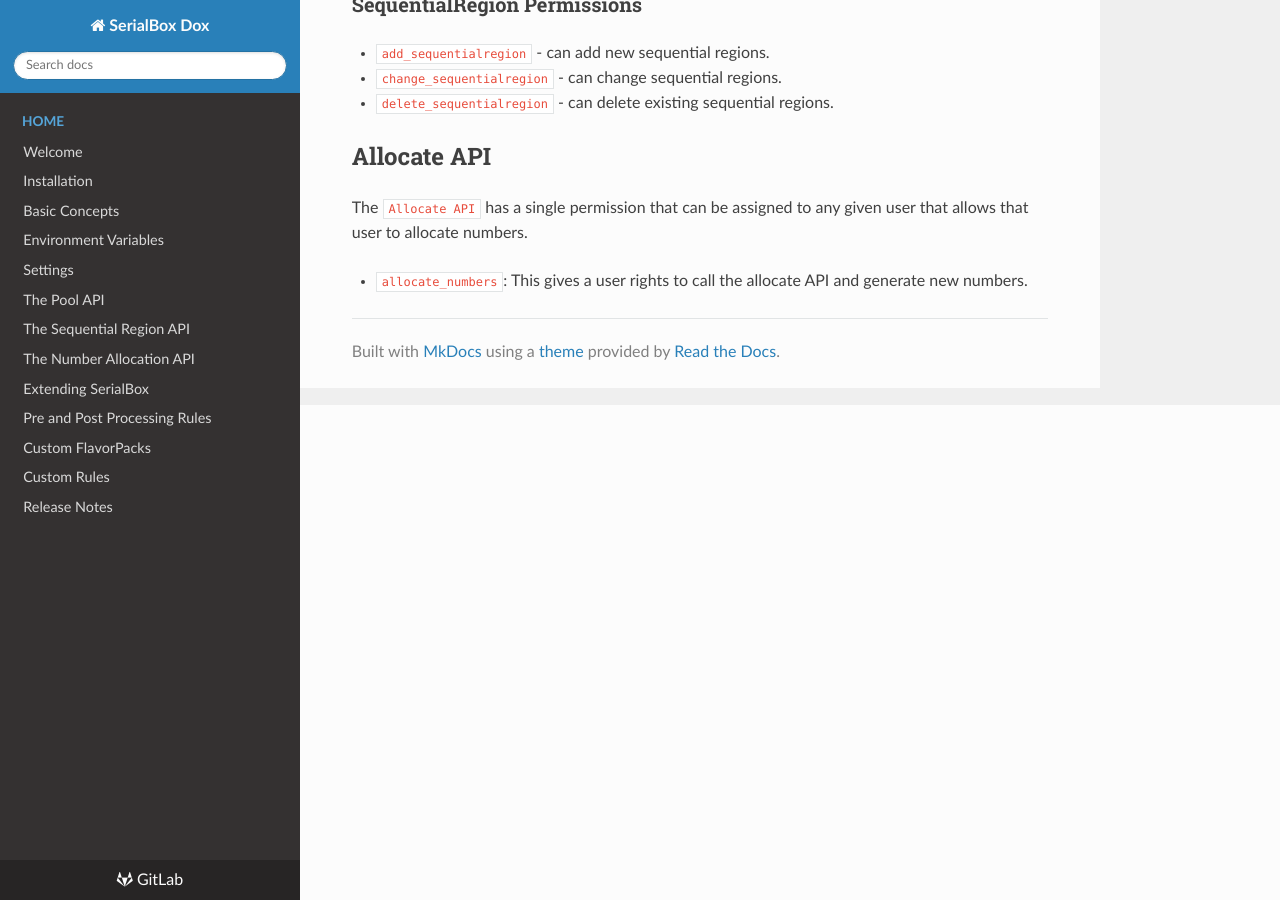
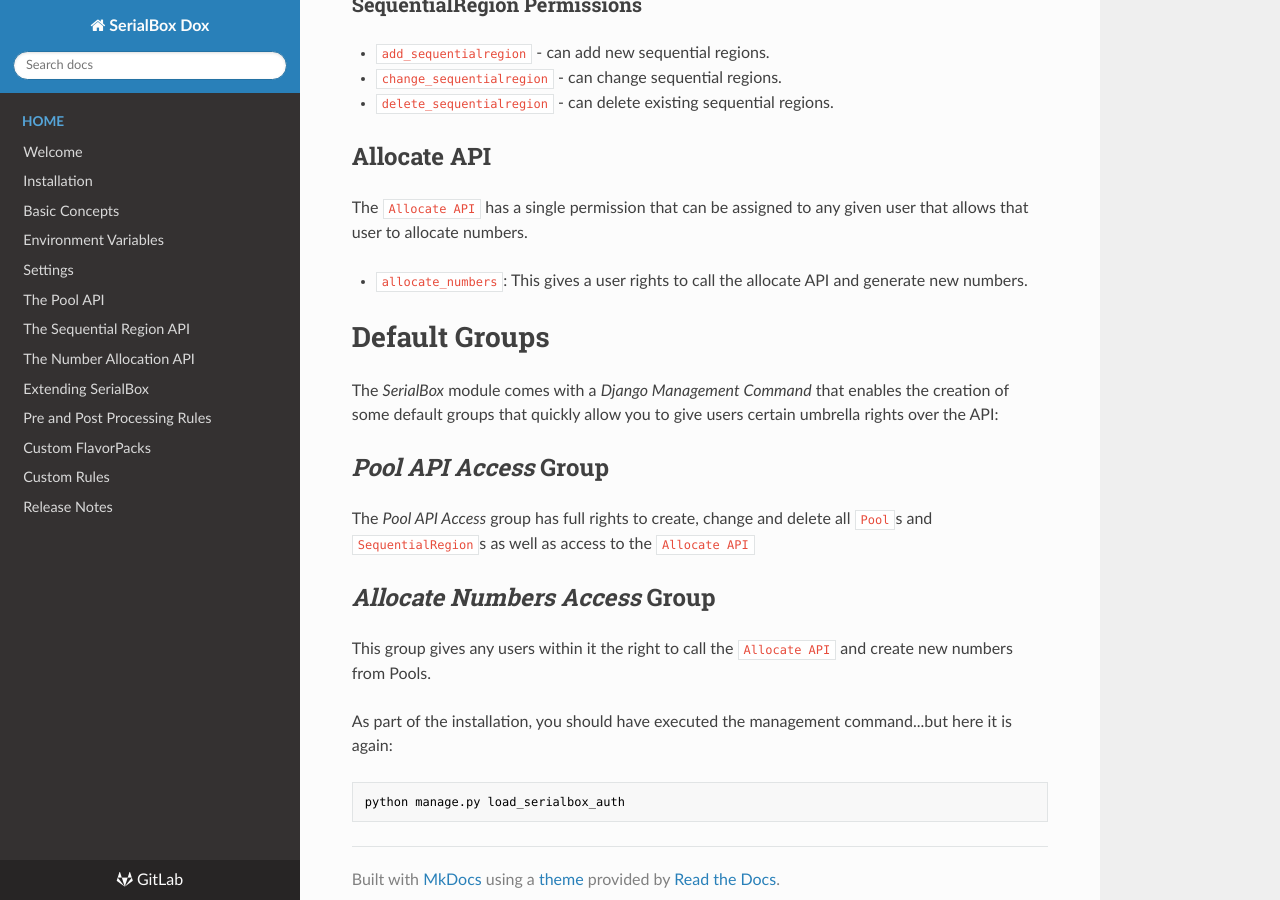
Before and after one commit to rmagee/serialbox, an MkDocs documentation site: the page built from docs/security.md, in a window 1280 px wide and 900 px high, scrolled down 495 px. Built offline with MkDocs 1.6.1, drawn with Linux system fonts in a browser that asks for light colours; nearby versions of some CDN libraries; old or Windows-style settings are respelled for this version of MkDocs.

Commit message:
More documentation.

```diff
--- a/docs/security.md
+++ b/docs/security.md
@@ -27,3 +27,25 @@ to any given user that allows that user to allocate numbers.
 
 * `allocate_numbers`: This gives a user rights to call the allocate API
 and generate new numbers.
+
+# Default Groups
+
+The *SerialBox* module comes with a *Django Management Command* that
+enables the creation of some default groups that quickly allow you
+to give users certain umbrella rights over the API:
+
+## *Pool API Access* Group
+
+The *Pool API Access* group has full rights to create, change and
+delete all `Pool`s and `SequentialRegion`s as well as access to the
+`Allocate API`
+
+## *Allocate Numbers Access* Group
+
+This group gives any users within it the right to call the
+`Allocate API` and create new numbers from Pools.
+
+As part of the installation, you should have executed the management
+command...but here it is again:
+
+    python manage.py load_serialbox_auth
```
Also changed, not shown: docs/installation.md (+9 -0 lines).
